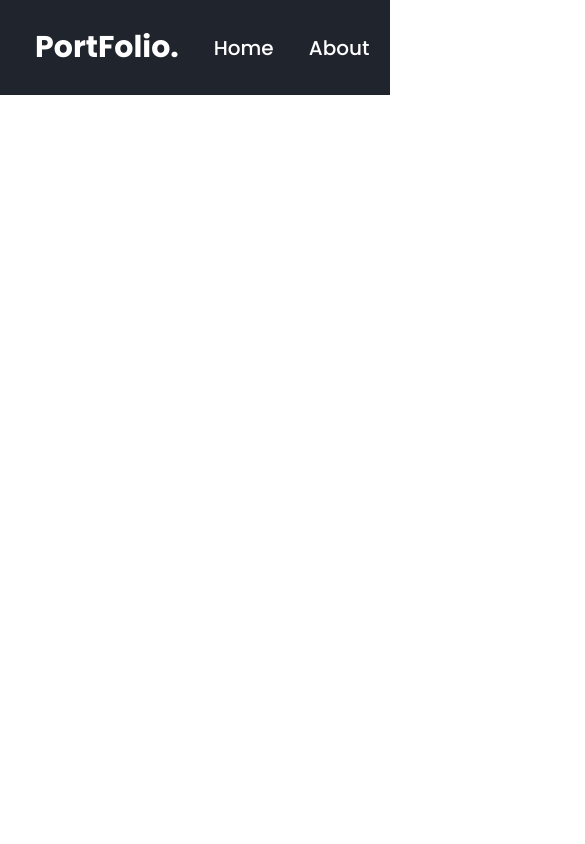
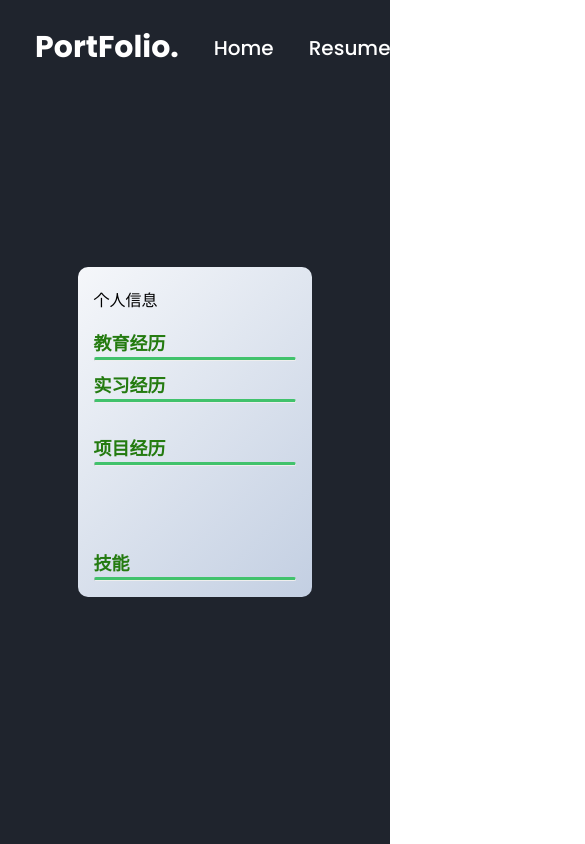
Before and after one commit to Mzz2022/myResume, a React (Vite) app in the folder Fif-resume/: page /resume in a window 390 px wide. Shown: the top 844 px of the page, 585 px wide, since content can reach past the window. Built offline with nearby package versions, Linux system fonts and the light colour scheme.

Commit message:
fixed:固定resume宽高比+增加渐进式动画

```diff
--- a/Fif-resume/src/App.tsx
+++ b/Fif-resume/src/App.tsx
@@ -1,9 +1,9 @@
 // import mySvg from './assets/dui.svg'
-import Show from "./components/Show";
+import Nav from "./components/Nav";
 function App() {
   return (
     <>
-      <Show />
+      <Nav />
     </>
   );
 }
--- /dev/null
+++ b/Fif-resume/src/components/Nav.css
@@ -0,0 +1,50 @@
+a {
+  color: #fff;
+  text-decoration: none;
+}
+
+.navbar {
+  position: fixed;
+  left: 0;
+  top: 0;
+  width: 100%;
+  padding: 25px 9%;
+  display: flex;
+  justify-content: space-between;
+  align-items: center;
+  z-index: 100;
+  visibility: hidden;
+  opacity: 0;
+  animation: show-content 1.5s linear forwards;
+  animation-delay: 0.5s;
+}
+
+@keyframes show-content {
+  100% {
+    visibility: visible;
+    opacity: 1;
+  }
+}
+
+.navbar .logo {
+  font-size: 30px;
+  font-weight: 700;
+}
+
+.navbar ul {
+  display: flex;
+}
+.navbar ul li {
+  list-style: none;
+  margin-left: 35px;
+}
+
+.navbar ul li a {
+  font-size: 20px;
+  font-weight: 500;
+}
+
+.navbar ul li:hover a,
+.navbar ul li.active a {
+  color: #7cf03d;
+}
--- a/Fif-resume/src/components/Show.tsx
+++ b/Fif-resume/src/components/Nav.tsx
@@ -1,6 +1,6 @@
 import Resume from "./Resume";
 import ShowPre from "./ShowPre";
-import "./Show.css";
+import "./Nav.css";
 import { BrowserRouter as Router, Routes, Route, Link } from "react-router-dom";
 
 const Show = () => {
@@ -16,23 +16,14 @@ const Show = () => {
               <Link to="/">Home</Link>
             </li>
             <li>
-              <Link to="/about">About</Link>
-            </li>
-            <li>
-              <a href="#">PortFolio</a>
-            </li>
-            <li>
-              <a href="#">Service</a>
-            </li>
-            <li>
-              <a href="#">Contact</a>
+              <Link to="/resume">Resume</Link>
             </li>
           </ul>
         </nav>
       </div>
       <Routes>
         <Route path="/" element={<ShowPre />} />
-        <Route path="/about" element={<Resume />} />
+        <Route path="/resume" element={<Resume />} />
       </Routes>
     </Router>
   );
--- a/Fif-resume/src/components/Resume.css
+++ b/Fif-resume/src/components/Resume.css
@@ -1,5 +1,7 @@
+#root {
+  height: 100vh;
+}
 .Resume-page {
-  height: 100vh;
   padding-top: 100px;
   background: #1f242d;
   width: 100%;
@@ -7,12 +9,14 @@
   justify-content: center;
   align-items: center;
   flex-direction: column;
-  /* background-color: #f5f7fa; */
+  min-height: 100%;
 }
 .resume-container {
   /* 固定 a4 纸大小 */
+  /* height: 297mm; */
+  /* width: 210mm; */
+  aspect-ratio: 210 / 297;
   height: 297mm;
-  width: 210mm;
   /* 简历背景颜色 */
   background-image: linear-gradient(135deg, #f5f7fa 0%, #c3cfe2 100%);
   display: flex;
@@ -22,6 +26,17 @@
   overflow: hidden;
   padding: 10px;
   border-radius: 10px;
+  animation: fadeInUp 1.5s ease-in-out forwards;
+}
+@keyframes fadeInUp {
+  from {
+    opacity: 0;
+    transform: translateY(-20px);
+  }
+  to {
+    opacity: 1;
+    transform: translateY(0);
+  }
 }
 .person {
   width: 97%;
@@ -57,3 +72,23 @@
   border-radius: 10px;
   margin-top: 5px;
 }
+/* 移动端适配 */
+@media (max-width: 768px) {
+  .Resume-page {
+    padding-top: 20px; /* 减少顶部填充 */
+  }
+  .resume-container {
+    width: 60%; /* 宽度占满屏幕 */
+    height: auto; /* 高度自适应 */
+    padding: 5px; /* 调整内边距 */
+  }
+  .person,
+  .school,
+  .work,
+  .projects,
+  .skills {
+    width: 95%; /* 略微减小宽度 */
+    padding: 5px; /* 增加内边距 */
+    margin-top: 10px; /* 增加间隔 */
+  }
+}
--- a/Fif-resume/src/components/Resume.tsx
+++ b/Fif-resume/src/components/Resume.tsx
@@ -1,8 +1,10 @@
 import SectionHeader from "./Header";
+import React from "react";
+
 // import { useEffect } from "react";
 import "./Resume.css";
 
-const Resume = () => {
+const Resume: React.FC = () => {
   // useEffect(() => {
   //   // 导入 CSS 文件的逻辑
   //   import("./Resume.css")
@@ -43,6 +45,7 @@ const Resume = () => {
           <SectionHeader title="技能" />
         </div>
       </div>
+      <div className="k"></div>
     </div>
   );
 };
--- a/Fif-resume/src/components/Show.css
+++ /dev/null
@@ -1,6 +0,0 @@
-.Show {
-  display: flow-root;
-}
-.navbar {
-  background: #1f242d;
-}
--- a/Fif-resume/src/components/ShowPre.css
+++ b/Fif-resume/src/components/ShowPre.css
@@ -4,57 +4,6 @@
   padding: 0;
   box-sizing: border-box;
   font-family: "Poppins", sans-serif;
-}
-
-a {
-  color: #fff;
-  text-decoration: none;
-}
-
-.navbar {
-  position: absolute;
-  left: 0;
-  top: 0;
-  width: 100%;
-  padding: 25px 9%;
-  display: flex;
-  justify-content: space-between;
-  align-items: center;
-  z-index: 100;
-  visibility: hidden;
-  opacity: 0;
-  animation: show-content 1.5s linear forwards;
-  animation-delay: 0.5s;
-}
-
-@keyframes show-content {
-  100% {
-    visibility: visible;
-    opacity: 1;
-  }
-}
-
-.navbar .logo {
-  font-size: 30px;
-  font-weight: 700;
-}
-
-.navbar ul {
-  display: flex;
-}
-.navbar ul li {
-  list-style: none;
-  margin-left: 35px;
-}
-
-.navbar ul li a {
-  font-size: 20px;
-  font-weight: 500;
-}
-
-.navbar ul li:hover a,
-.navbar ul li.active a {
-  color: #7cf03d;
 }
 
 .home {
```
